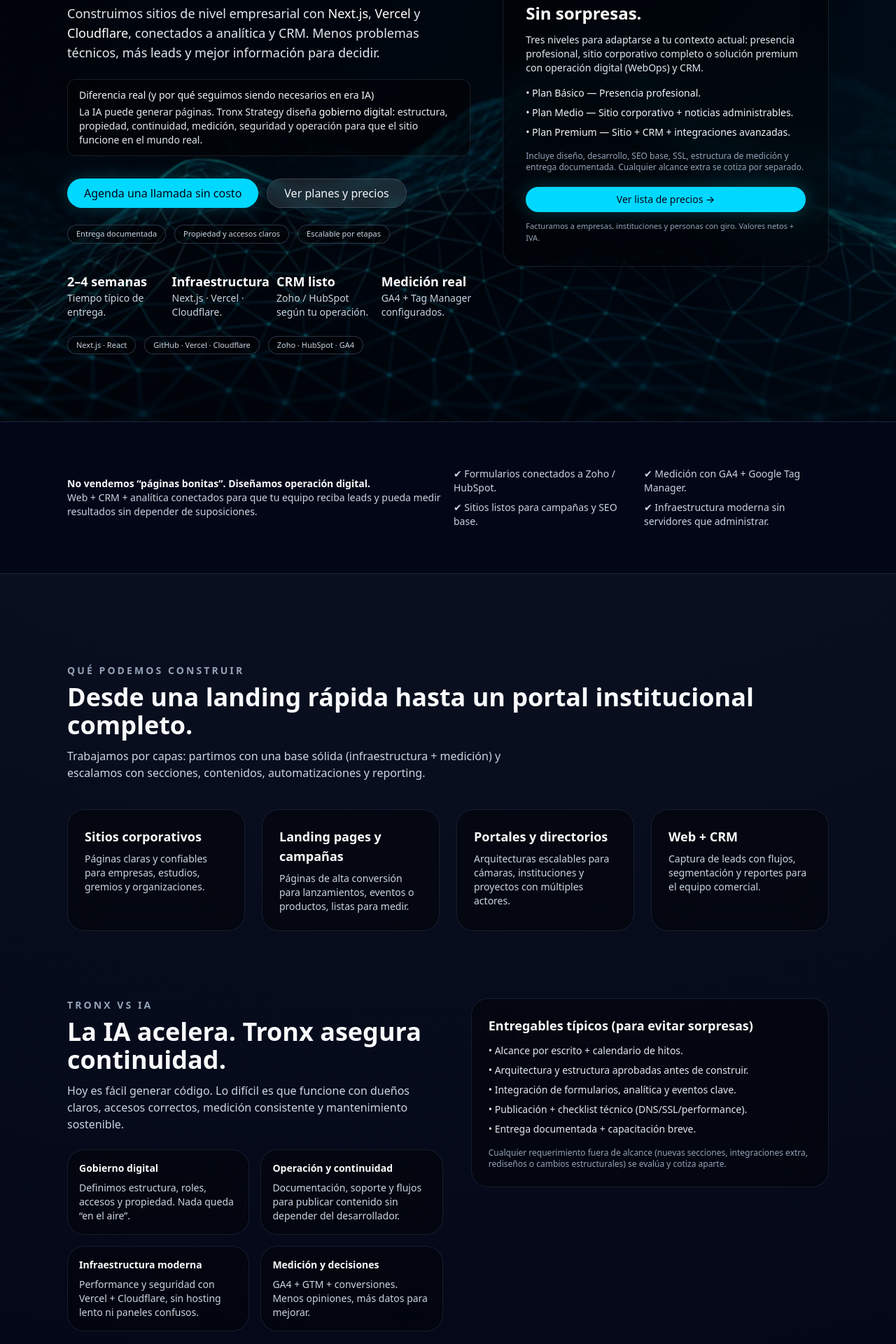
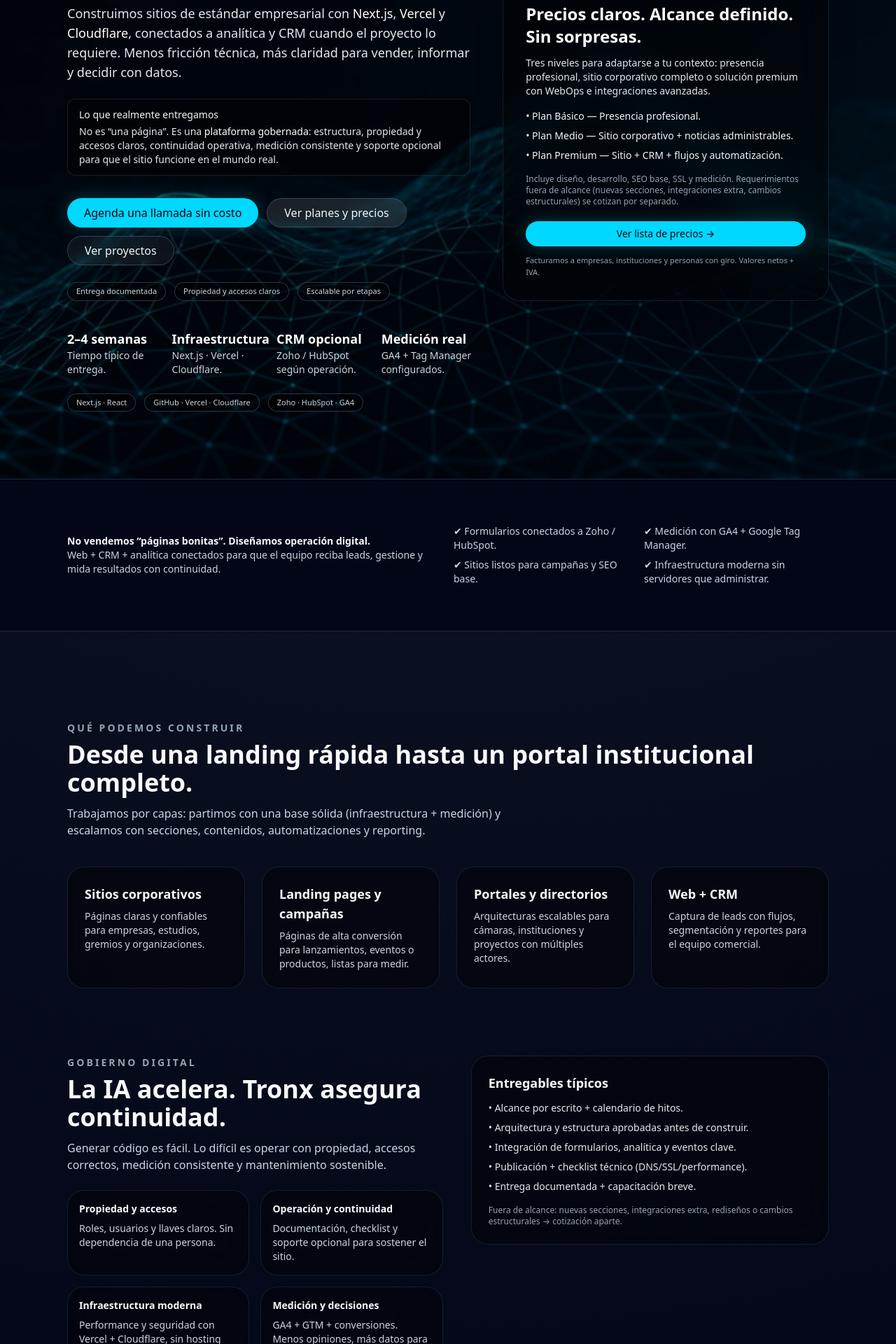
Before and after one commit to TronxGroup/Tronx-Strategy, a Next.js app: page / in a window 1280 px wide. Shown: the part 500-2420 px from the top of the page at 70% size. Built offline with nearby package versions, Linux system fonts and the light colour scheme.

Commit message:
Update page.tsx

```diff
--- a/app/page.tsx
+++ b/app/page.tsx
@@ -3,19 +3,36 @@ import type { Metadata } from "next";
 import Link from "next/link";
 import Image from "next/image";
 
-// ------------------------------
-//        METADATA SEO
-// ------------------------------
 export const metadata: Metadata = {
+  metadataBase: new URL("https://www.tronxstrategy.com"),
   title: "Tronx Strategy — WebOps y sitios modernos en Next.js",
   description:
     "Construimos sitios web corporativos e institucionales con infraestructura moderna (Next.js + Vercel + Cloudflare), analítica y CRM. Menos fricción técnica, más claridad y continuidad.",
-  alternates: { canonical: "https://www.tronxstrategy.com/" },
+  alternates: { canonical: "/" },
+  robots: {
+    index: true,
+    follow: true,
+    googleBot: { index: true, follow: true, "max-snippet": -1, "max-image-preview": "large", "max-video-preview": -1 },
+  },
+  keywords: [
+    "desarrollo web",
+    "sitios web institucionales",
+    "sitios corporativos",
+    "Next.js",
+    "Vercel",
+    "Cloudflare",
+    "WebOps",
+    "GA4",
+    "Zoho CRM",
+    "HubSpot",
+    "Chile",
+  ],
+  authors: [{ name: "Tronx Strategy" }],
   openGraph: {
     title: "Tronx Strategy — Web moderna, medible y gobernada",
     description:
       "Sitios web rápidos y seguros en Next.js para empresas, cámaras e instituciones. Infraestructura cloud, analítica y CRM conectados con continuidad operativa.",
-    url: "https://www.tronxstrategy.com/",
+    url: "/",
     type: "website",
     siteName: "Tronx Strategy",
     locale: "es_CL",
@@ -31,15 +48,11 @@ export const metadata: Metadata = {
   twitter: {
     card: "summary_large_image",
     title: "Tronx Strategy — WebOps y sitios modernos",
-    description:
-      "Next.js + Vercel + Cloudflare + GA4 + CRM. Sitios listos para operar, medir y crecer.",
+    description: "Next.js + Vercel + Cloudflare + GA4 + CRM. Sitios listos para operar, medir y crecer.",
     images: ["/og_tronxstrategy.jpg"],
   },
 };
 
-// ------------------------------
-//          PAGE COMPONENT
-// ------------------------------
 export default function HomePage() {
   return (
     <>
@@ -64,38 +77,31 @@ export default function HomePage() {
             </p>
 
             <h1 className="mt-3 text-4xl md:text-5xl lg:text-6xl font-semibold tracking-tight text-white">
-              Web moderna, medible y{" "}
-              <span className="text-sky-300">lista para operar</span>.
+              Web moderna, medible y <span className="text-sky-300">lista para operar</span>.
             </h1>
 
             <p className="mt-4 text-base md:text-lg text-slate-200 max-w-xl">
-              Construimos sitios de nivel empresarial con{" "}
+              Construimos sitios de estándar empresarial con{" "}
               <span className="text-white font-medium">Next.js</span>,{" "}
               <span className="text-white font-medium">Vercel</span> y{" "}
               <span className="text-white font-medium">Cloudflare</span>, conectados
-              a analítica y CRM. Menos problemas técnicos, más leads y mejor
-              información para decidir.
+              a analítica y CRM cuando el proyecto lo requiere. Menos fricción técnica,
+              más claridad para vender, informar y decidir con datos.
             </p>
 
             {/* Value box */}
             <div className="mt-6 rounded-xl border border-white/10 bg-black/40 px-4 py-3 text-xs md:text-sm text-slate-200 max-w-xl">
-              <p className="font-medium text-slate-100">
-                Diferencia real (y por qué seguimos siendo necesarios en era IA)
-              </p>
+              <p className="font-medium text-slate-100">Lo que realmente entregamos</p>
               <p className="mt-1">
-                La IA puede generar páginas. Tronx Strategy diseña{" "}
-                <span className="text-white">gobierno digital</span>: estructura,
-                propiedad, continuidad, medición, seguridad y operación para que el
-                sitio funcione en el mundo real.
+                No es “una página”. Es una <span className="text-white">plataforma gobernada</span>: estructura,
+                propiedad y accesos claros, continuidad operativa, medición consistente y soporte opcional para
+                que el sitio funcione en el mundo real.
               </p>
             </div>
 
             {/* CTAs */}
             <div className="mt-8 flex flex-wrap gap-3">
-              <Link
-                href="/contacto#form"
-                className="btn-primary px-6 py-3 text-sm md:text-base"
-              >
+              <Link href="/contacto#form" className="btn-primary px-6 py-3 text-sm md:text-base">
                 Agenda una llamada sin costo
               </Link>
               <Link
@@ -103,6 +109,13 @@ export default function HomePage() {
                 className="btn-ghost bg-white/10 backdrop-blur hover:bg-white/20 px-6 py-3 text-sm md:text-base"
               >
                 Ver planes y precios
+              </Link>
+              {/* Si tienes página de casos, deja esto. Si no, bórralo. */}
+              <Link
+                href="/proyectos"
+                className="btn-ghost bg-white/5 backdrop-blur hover:bg-white/15 px-6 py-3 text-sm md:text-base"
+              >
+                Ver proyectos
               </Link>
             </div>
 
@@ -122,27 +135,19 @@ export default function HomePage() {
             {/* Stats */}
             <div className="mt-10 grid grid-cols-2 md:grid-cols-4 gap-4 text-xs md:text-sm text-slate-300">
               <div>
-                <p className="text-white text-base md:text-lg font-semibold">
-                  2–4 semanas
-                </p>
+                <p className="text-white text-base md:text-lg font-semibold">2–4 semanas</p>
                 <p>Tiempo típico de entrega.</p>
               </div>
               <div>
-                <p className="text-white text-base md:text-lg font-semibold">
-                  Infraestructura
-                </p>
+                <p className="text-white text-base md:text-lg font-semibold">Infraestructura</p>
                 <p>Next.js · Vercel · Cloudflare.</p>
               </div>
               <div>
-                <p className="text-white text-base md:text-lg font-semibold">
-                  CRM listo
-                </p>
-                <p>Zoho / HubSpot según tu operación.</p>
+                <p className="text-white text-base md:text-lg font-semibold">CRM opcional</p>
+                <p>Zoho / HubSpot según operación.</p>
               </div>
               <div>
-                <p className="text-white text-base md:text-lg font-semibold">
-                  Medición real
-                </p>
+                <p className="text-white text-base md:text-lg font-semibold">Medición real</p>
                 <p>GA4 + Tag Manager configurados.</p>
               </div>
             </div>
@@ -173,27 +178,23 @@ export default function HomePage() {
               </h2>
 
               <p className="mt-3 text-sm text-slate-200">
-                Tres niveles para adaptarse a tu contexto actual: presencia
-                profesional, sitio corporativo completo o solución premium con
-                operación digital (WebOps) y CRM.
+                Tres niveles para adaptarse a tu contexto: presencia profesional, sitio corporativo completo
+                o solución premium con WebOps e integraciones avanzadas.
               </p>
 
               <ul className="mt-4 space-y-2 text-sm text-slate-100">
                 <li>• Plan Básico — Presencia profesional.</li>
                 <li>• Plan Medio — Sitio corporativo + noticias administrables.</li>
-                <li>• Plan Premium — Sitio + CRM + integraciones avanzadas.</li>
+                <li>• Plan Premium — Sitio + CRM + flujos y automatización.</li>
               </ul>
 
               <p className="mt-4 text-xs text-slate-400">
-                Incluye diseño, desarrollo, SEO base, SSL, estructura de medición y
-                entrega documentada. Cualquier alcance extra se cotiza por separado.
+                Incluye diseño, desarrollo, SEO base, SSL y medición. Requerimientos fuera de alcance
+                (nuevas secciones, integraciones extra, cambios estructurales) se cotizan por separado.
               </p>
 
               <div className="mt-5">
-                <Link
-                  href="/servicios#planes"
-                  className="btn-primary w-full text-center"
-                >
+                <Link href="/servicios#planes" className="btn-primary w-full text-center">
                   Ver lista de precios →
                 </Link>
               </div>
@@ -207,15 +208,12 @@ export default function HomePage() {
       </section>
 
       {/* DIFFERENTIATORS STRIP */}
-      <section className="bg-slate-950 border-y border-slate-800">
+      <section className="bg-slate-950 border-y border-slate-800" id="diferenciadores">
         <div className="section py-6 flex flex-col md:flex-row items-center justify-between gap-4 text-xs md:text-sm text-slate-200">
           <div className="flex-1">
-            <p className="font-semibold text-slate-50">
-              No vendemos “páginas bonitas”. Diseñamos operación digital.
-            </p>
+            <p className="font-semibold text-slate-50">No vendemos “páginas bonitas”. Diseñamos operación digital.</p>
             <p className="text-slate-300">
-              Web + CRM + analítica conectados para que tu equipo reciba leads y pueda
-              medir resultados sin depender de suposiciones.
+              Web + CRM + analítica conectados para que el equipo reciba leads, gestione y mida resultados con continuidad.
             </p>
           </div>
           <div className="flex-1 grid md:grid-cols-2 gap-2 text-slate-300">
@@ -230,34 +228,20 @@ export default function HomePage() {
       {/* MAIN CONTENT */}
       <div className="section">
         {/* WHAT WE BUILD */}
-        <section className="mt-16">
+        <section className="mt-16" id="que-construimos">
           <p className="section-title">Qué podemos construir</p>
-          <h2 className="section-heading">
-            Desde una landing rápida hasta un portal institucional completo.
-          </h2>
+          <h2 className="section-heading">Desde una landing rápida hasta un portal institucional completo.</h2>
           <p className="section-subtitle">
-            Trabajamos por capas: partimos con una base sólida (infraestructura + medición)
-            y escalamos con secciones, contenidos, automatizaciones y reporting.
+            Trabajamos por capas: partimos con una base sólida (infraestructura + medición) y escalamos con secciones,
+            contenidos, automatizaciones y reporting.
           </p>
 
           <div className="mt-10 grid gap-6 md:grid-cols-4">
             {[
-              {
-                title: "Sitios corporativos",
-                body: "Páginas claras y confiables para empresas, estudios, gremios y organizaciones.",
-              },
-              {
-                title: "Landing pages y campañas",
-                body: "Páginas de alta conversión para lanzamientos, eventos o productos, listas para medir.",
-              },
-              {
-                title: "Portales y directorios",
-                body: "Arquitecturas escalables para cámaras, instituciones y proyectos con múltiples actores.",
-              },
-              {
-                title: "Web + CRM",
-                body: "Captura de leads con flujos, segmentación y reportes para el equipo comercial.",
-              },
+              { title: "Sitios corporativos", body: "Páginas claras y confiables para empresas, estudios, gremios y organizaciones." },
+              { title: "Landing pages y campañas", body: "Páginas de alta conversión para lanzamientos, eventos o productos, listas para medir." },
+              { title: "Portales y directorios", body: "Arquitecturas escalables para cámaras, instituciones y proyectos con múltiples actores." },
+              { title: "Web + CRM", body: "Captura de leads con flujos, segmentación y reportes para el equipo comercial." },
             ].map((card) => (
               <div key={card.title} className="card-surface p-6">
                 <h3 className="text-lg font-semibold text-slate-50">{card.title}</h3>
@@ -267,34 +251,21 @@ export default function HomePage() {
           </div>
         </section>
 
-        {/* AI POSITIONING / GOVERNANCE */}
-        <section className="mt-24 grid gap-10 lg:grid-cols-[1.05fr_minmax(0,1fr)] items-start">
+        {/* GOVERNANCE */}
+        <section className="mt-24 grid gap-10 lg:grid-cols-[1.05fr_minmax(0,1fr)] items-start" id="gobierno-digital">
           <div>
-            <p className="section-title">Tronx vs IA</p>
+            <p className="section-title">Gobierno digital</p>
             <h2 className="section-heading">La IA acelera. Tronx asegura continuidad.</h2>
             <p className="section-subtitle">
-              Hoy es fácil generar código. Lo difícil es que funcione con dueños claros,
-              accesos correctos, medición consistente y mantenimiento sostenible.
+              Generar código es fácil. Lo difícil es operar con propiedad, accesos correctos, medición consistente y mantenimiento sostenible.
             </p>
 
             <div className="mt-6 grid gap-4 md:grid-cols-2 text-sm text-slate-200">
               {[
-                {
-                  title: "Gobierno digital",
-                  body: "Definimos estructura, roles, accesos y propiedad. Nada queda “en el aire”.",
-                },
-                {
-                  title: "Operación y continuidad",
-                  body: "Documentación, soporte y flujos para publicar contenido sin depender del desarrollador.",
-                },
-                {
-                  title: "Infraestructura moderna",
-                  body: "Performance y seguridad con Vercel + Cloudflare, sin hosting lento ni paneles confusos.",
-                },
-                {
-                  title: "Medición y decisiones",
-                  body: "GA4 + GTM + conversiones. Menos opiniones, más datos para mejorar.",
-                },
+                { title: "Propiedad y accesos", body: "Roles, usuarios y llaves claros. Sin dependencia de una persona." },
+                { title: "Operación y continuidad", body: "Documentación, checklist y soporte opcional para sostener el sitio." },
+                { title: "Infraestructura moderna", body: "Performance y seguridad con Vercel + Cloudflare, sin hosting lento." },
+                { title: "Medición y decisiones", body: "GA4 + GTM + conversiones. Menos opiniones, más datos para mejorar." },
               ].map((item) => (
                 <div key={item.title} className="card-surface p-4">
                   <h3 className="font-semibold text-slate-50">{item.title}</h3>
@@ -305,9 +276,7 @@ export default function HomePage() {
           </div>
 
           <aside className="card-surface p-6 border border-slate-800 text-sm text-slate-200">
-            <h3 className="text-lg font-semibold text-slate-50">
-              Entregables típicos (para evitar sorpresas)
-            </h3>
+            <h3 className="text-lg font-semibold text-slate-50">Entregables típicos</h3>
             <ul className="mt-3 space-y-2">
               <li>• Alcance por escrito + calendario de hitos.</li>
               <li>• Arquitectura y estructura aprobadas antes de construir.</li>
@@ -316,14 +285,13 @@ export default function HomePage() {
               <li>• Entrega documentada + capacitación breve.</li>
             </ul>
             <p className="mt-4 text-xs text-slate-400">
-              Cualquier requerimiento fuera de alcance (nuevas secciones, integraciones extra,
-              rediseños o cambios estructurales) se evalúa y cotiza aparte.
+              Fuera de alcance: nuevas secciones, integraciones extra, rediseños o cambios estructurales → cotización aparte.
             </p>
           </aside>
         </section>
 
         {/* PROCESS */}
-        <section className="mt-24">
+        <section className="mt-24" id="proceso">
           <p className="section-title">Cómo trabajamos</p>
           <h2 className="section-heading">Proceso simple, con control y claridad.</h2>
           <p className="section-subtitle">
@@ -332,31 +300,13 @@ export default function HomePage() {
 
           <div className="mt-10 grid gap-6 md:grid-cols-4">
             {[
-              {
-                step: "01",
-                title: "Alineación",
-                body: "Objetivos, público, alcance y plazo. Cerramos plan y monto antes de construir.",
-              },
-              {
-                step: "02",
-                title: "Arquitectura",
-                body: "Mapa del sitio, estructura y diseño base. Aprobación temprana.",
-              },
-              {
-                step: "03",
-                title: "Construcción",
-                body: "Desarrollo + integraciones (GA4/GTM/CRM) + performance + seguridad.",
-              },
-              {
-                step: "04",
-                title: "Entrega",
-                body: "Revisión, ajustes menores, publicación, documentación y capacitación.",
-              },
+              { step: "01", title: "Alineación", body: "Objetivos, público, alcance y plazo. Cerramos plan y monto antes de construir." },
+              { step: "02", title: "Arquitectura", body: "Mapa del sitio, estructura y diseño base. Aprobación temprana." },
+              { step: "03", title: "Construcción", body: "Desarrollo + integraciones (GA4/GTM/CRM) + performance + seguridad." },
+              { step: "04", title: "Entrega", body: "Revisión, ajustes menores, publicación, documentación y capacitación." },
             ].map((p) => (
               <div key={p.step} className="card-surface p-6">
-                <p className="text-xs tracking-[0.25em] text-sky-300 font-semibold">
-                  {p.step}
-                </p>
+                <p className="text-xs tracking-[0.25em] text-sky-300 font-semibold">{p.step}</p>
                 <h3 className="mt-2 text-lg font-semibold text-slate-50">{p.title}</h3>
                 <p className="mt-2 text-sm text-slate-300">{p.body}</p>
               </div>
@@ -365,7 +315,7 @@ export default function HomePage() {
         </section>
 
         {/* QUICK PRODUCTS */}
-        <section className="mt-24">
+        <section className="mt-24" id="productos-rapidos">
           <p className="section-title">Productos rápidos</p>
           <h2 className="section-heading">Impacto alto, sin proyecto eterno.</h2>
           <p className="section-subtitle">
@@ -404,7 +354,7 @@ export default function HomePage() {
         </section>
 
         {/* CLIENT LOGOS */}
-        <section className="mt-24">
+        <section className="mt-24" id="clientes">
           <p className="section-title">Clientes y proyectos</p>
           <h2 className="section-heading">Confían en el ecosistema Tronx Group.</h2>
           <p className="section-subtitle">
@@ -413,35 +363,10 @@ export default function HomePage() {
           </p>
 
           <div className="mt-10 grid grid-cols-2 md:grid-cols-4 gap-8 place-items-center opacity-80">
-            <Image
-              src="/logos/bice.png"
-              alt="Banco BICE"
-              width={120}
-              height={50}
-              className="object-contain opacity-90"
-              priority={false}
-            />
-            <Image
-              src="/logos/apcc.png"
-              alt="Cámara de Comercio Asia Pacífico"
-              width={120}
-              height={50}
-              className="object-contain opacity-90"
-            />
-            <Image
-              src="/logos/exploflex.png"
-              alt="Exhibidores Exploflex"
-              width={120}
-              height={50}
-              className="object-contain opacity-90"
-            />
-            <Image
-              src="/logos/citylube.png"
-              alt="CityLube"
-              width={120}
-              height={50}
-              className="object-contain opacity-90"
-            />
+            <Image src="/logos/bice.png" alt="Banco BICE" width={120} height={50} className="object-contain opacity-90" />
+            <Image src="/logos/apcc.png" alt="Cámara de Comercio Asia Pacífico" width={120} height={50} className="object-contain opacity-90" />
+            <Image src="/logos/exploflex.png" alt="Exhibidores Exploflex" width={120} height={50} className="object-contain opacity-90" />
+            <Image src="/logos/citylube.png" alt="CityLube" width={120} height={50} className="object-contain opacity-90" />
           </div>
 
           <p className="mt-6 text-center text-xs text-slate-400 max-w-2xl mx-auto">
@@ -450,7 +375,7 @@ export default function HomePage() {
         </section>
 
         {/* FAQ */}
-        <section className="mt-24">
+        <section className="mt-24" id="faq">
           <p className="section-title">Preguntas frecuentes</p>
           <h2 className="section-heading">Lo que normalmente preguntan antes de contratar.</h2>
 
@@ -458,11 +383,11 @@ export default function HomePage() {
             {[
               {
                 q: "¿La IA no hace esto más barato?",
-                a: "La IA genera código, pero no define gobierno digital: propiedad, accesos, continuidad, medición y responsabilidad. Tronx usa IA donde aporta valor, con supervisión y criterio.",
+                a: "La IA puede acelerar tareas, pero no reemplaza el gobierno digital: propiedad, accesos, continuidad, medición y responsabilidad. Tronx usa IA donde aporta valor, con criterio y control.",
               },
               {
                 q: "¿Incluye dominio y hosting?",
-                a: "Incluimos la configuración (DNS, SSL, analítica). El dominio y servicios (Vercel/Cloudflare) pueden contratarse con ustedes o con nosotros como servicio administrado.",
+                a: "Incluimos configuración (DNS, SSL, analítica). Dominio y servicios (Vercel/Cloudflare) pueden contratarse con ustedes o con nosotros como servicio administrado.",
               },
               {
                 q: "¿Qué pasa si necesito cambios después?",
@@ -470,7 +395,7 @@ export default function HomePage() {
               },
               {
                 q: "¿Mi equipo puede actualizar contenido?",
-                a: "Sí. Dejamos estructura clara, capacitación breve y recomendaciones de publicación para que no dependan de soporte para cambios simples.",
+                a: "Sí. Dejamos estructura clara, documentación y capacitación breve para que no dependan de soporte en cambios simples.",
               },
             ].map((item) => (
               <div key={item.q} className="card-surface p-6">
@@ -501,8 +426,8 @@ export default function HomePage() {
           </h2>
 
           <p className="mt-4 text-slate-200 text-base md:text-lg">
-            En una primera llamada revisamos tu situación actual, vemos si calzamos con lo que necesitas
-            y te proponemos el plan más eficiente. Sin compromiso y con plazos claros desde el inicio.
+            En una primera llamada revisamos tu situación, confirmamos alcance y te proponemos el plan más eficiente.
+            Sin compromiso y con plazos claros desde el inicio.
           </p>
 
           <div className="mt-8 flex flex-wrap justify-center gap-3">
@@ -520,10 +445,7 @@ export default function HomePage() {
 
           <p className="mt-6 text-xs text-slate-300">
             También puedes escribir a{" "}
-            <a
-              href="mailto:info@tronxstrategy.com"
-              className="text-sky-300 hover:text-sky-200"
-            >
+            <a href="mailto:info@tronxstrategy.com" className="text-sky-300 hover:text-sky-200">
               info@tronxstrategy.com
             </a>{" "}
             o enviar un WhatsApp al{" "}
```
